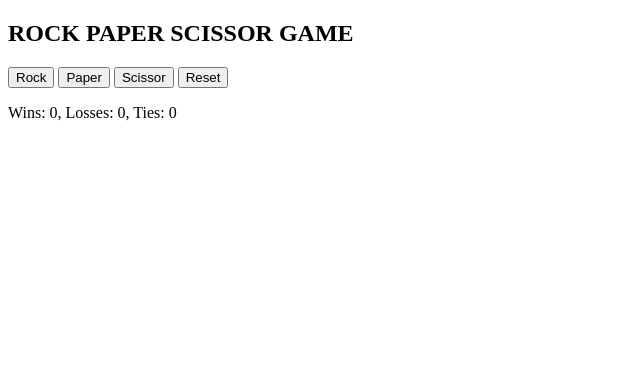
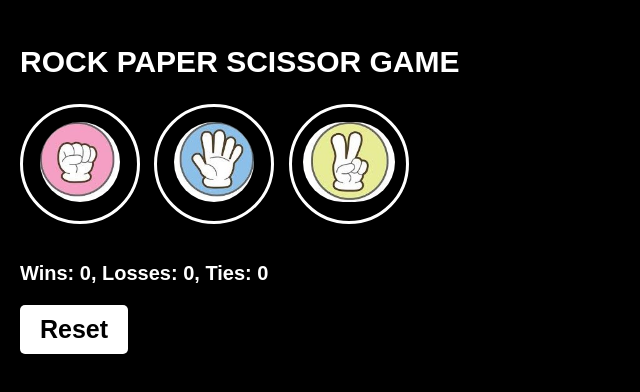
Before and after one commit to MEGHABHARATHI/stone-paper-sissors-js, a plain HTML site: page rps.html in a window 1280 px wide. Shown: the whole page, without its empty margins (0-640 px from the left). Drawn offline with Linux system fonts and the light colour scheme.

Commit message:
updated rps style

```diff
--- /dev/null
+++ b/rps.css
@@ -0,0 +1,45 @@
+body{
+    background-color: #000000;
+    color: white;
+    font-family: Arial, sans-serif;
+
+    margin: 0;
+    padding: 20px;
+}
+
+.title{
+    color: #ffffff;
+    font-size: 30px;
+    font-weight: bold;
+}
+.icon{
+    height:80px;
+
+    border-radius: 80px;
+
+}
+.icon-btn{
+    background-color: transparent;
+    border: 3px solid white;
+    width: 120px;
+    height: 120px;
+    border-radius: 60px;
+    margin-right: 10px;
+    cursor: pointer;
+
+}
+.result{
+    font-size: 20px;
+     font-weight: bold;
+}
+
+.reset-btn{
+    background-color: #ffffff;
+    color: rgb(0, 0, 0);
+    border: none;
+    padding: 10px 20px;
+    font-size: 25px;
+    font-weight: bold;
+    cursor: pointer;
+    border-radius: 5px;
+}
--- a/rps.html
+++ b/rps.html
@@ -4,62 +4,22 @@
   <meta charset="UTF-8">
   <meta name="viewport" content="width=device-width, initial-scale=1.0">
   <title>Rock Paper Scissors</title>
-  <link rel="stylesheet" href="style.css">
+  <link rel="stylesheet" href="rps.css">
 </head>
 <body>
-  <h2>ROCK PAPER SCISSOR GAME</h2>
-  <button onclick="play('rock')">Rock</button>
-  <button onclick="play('paper')">Paper</button>
-  <button onclick="play('scissor')">Scissor</button>
-  <button onclick="resetScore()">Reset</button>
+  <h2 class="title">ROCK PAPER SCISSOR GAME</h2>
+  <button class="icon-btn" onclick="play('rock')"><img src="images/rock.jpeg" class="icon" ></button>
+  <button class="icon-btn" onclick="play('paper')"><img src="images/paper.jpeg" class="icon"></button>
+  <button class="icon-btn" onclick="play('scissor')"><img src="images/scissor.jpeg" class="icon"></button>
+  <br><br>
 
-  <p id="result"></p>
-  <p id="score"></p>
+  <p id="result" class="result"></p>
+  <p id="message"></p>
+  <p id="score" class="result"></p>
 
-  <script>
-    let score = JSON.parse(localStorage.getItem('score')) || { win:0, losses:0, tie:0 };
+    <button onclick="resetScore()" class="reset-btn">Reset</button>
+  <script src="rps.js">
 
-    function computerMove() {
-      const moves = ["rock", "paper", "scissor"];
-      return moves[Math.floor(Math.random()*3)];
-    }
-
-    function play(playerMove) {
-      let cm = computerMove();
-      let res = "";
-
-      if(playerMove === cm){
-        res = "TIE";
-        score.tie++;
-      }
-      else if(
-        (playerMove==="rock" && cm==="scissor") ||
-        (playerMove==="paper" && cm==="rock") ||
-        (playerMove==="scissor" && cm==="paper")
-      ){
-        res = "YOU WIN 🎉";
-        score.win++;
-      }
-      else{
-        res = "YOU LOSE 😢";
-        score.losses++;
-      }
-
-      localStorage.setItem('score', JSON.stringify(score));
-
-      document.getElementById("result").innerText = `You chose ${playerMove}. Computer chose ${cm}. → ${res}`;
-      document.getElementById("score").innerText = `Wins: ${score.win}, Losses: ${score.losses}, Ties: ${score.tie}`;
-    }
-
-    function resetScore(){
-      score = { win:0, losses:0, tie:0 };
-      localStorage.setItem('score', JSON.stringify(score));
-      document.getElementById("score").innerText = `Wins: 0, Losses: 0, Ties: 0`;
-      document.getElementById("result").innerText = "Game reset!";
-    }
-
-    // show score on page load
-    document.getElementById("score").innerText = `Wins: ${score.win}, Losses: ${score.losses}, Ties: ${score.tie}`;
   </script>
 </body>
 </html>
--- /dev/null
+++ b/rps.js
@@ -0,0 +1,47 @@
+let score = JSON.parse(localStorage.getItem('score')) || { win:0, losses:0, tie:0 };
+
+    function computerMove() {
+      const moves = ["rock", "paper", "scissor"];
+      return moves[Math.floor(Math.random()*3)];
+    }
+
+    function play(playerMove) {
+      let cm = computerMove();
+      let res = "";
+
+      if(playerMove === cm){
+        res = "TIE";
+        score.tie++;
+      }
+      else if(
+        (playerMove==="rock" && cm==="scissor") ||
+        (playerMove==="paper" && cm==="rock") ||
+        (playerMove==="scissor" && cm==="paper")
+      ){
+        res = "YOU WIN 🎉";
+        score.win++;
+      }
+      else{
+        res = "YOU LOSE 😢";
+        score.losses++;
+      }
+
+      localStorage.setItem('score', JSON.stringify(score));
+
+      document.getElementById("result").innerText = `${res}`;
+      document.getElementById("message").innerHTML = `You <img src=images/${playerMove}.jpeg
+      class="icon">
+      Computer  <img src=images/${cm}.jpeg
+      class="icon">`;
+      document.getElementById("score").innerText = `Wins: ${score.win}, Losses: ${score.losses}, Ties: ${score.tie}`;
+    }
+
+    function resetScore(){
+      score = { win:0, losses:0, tie:0 };
+      localStorage.setItem('score', JSON.stringify(score));
+      document.getElementById("score").innerText = `Wins: 0, Losses: 0, Ties: 0`;
+      document.getElementById("result").innerText = "Game reset!";
+    }
+
+    // show score on page load
+    document.getElementById("score").innerText = `Wins: ${score.win}, Losses: ${score.losses}, Ties: ${score.tie}`;
```
Also changed, not shown: page.html (+2 -33 lines), page.js (added, +32 -0 lines), images/paper.jpeg (added), images/rock.jpeg (added), images/scissor.jpeg (added), page.css (renamed from style.css), script.js (deleted).
